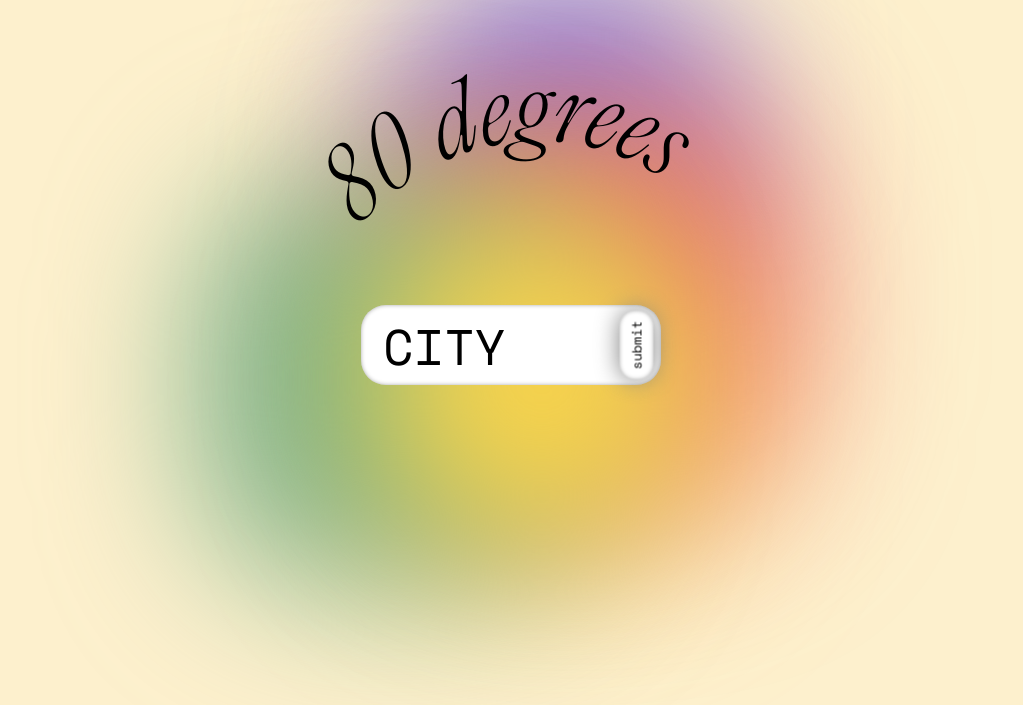
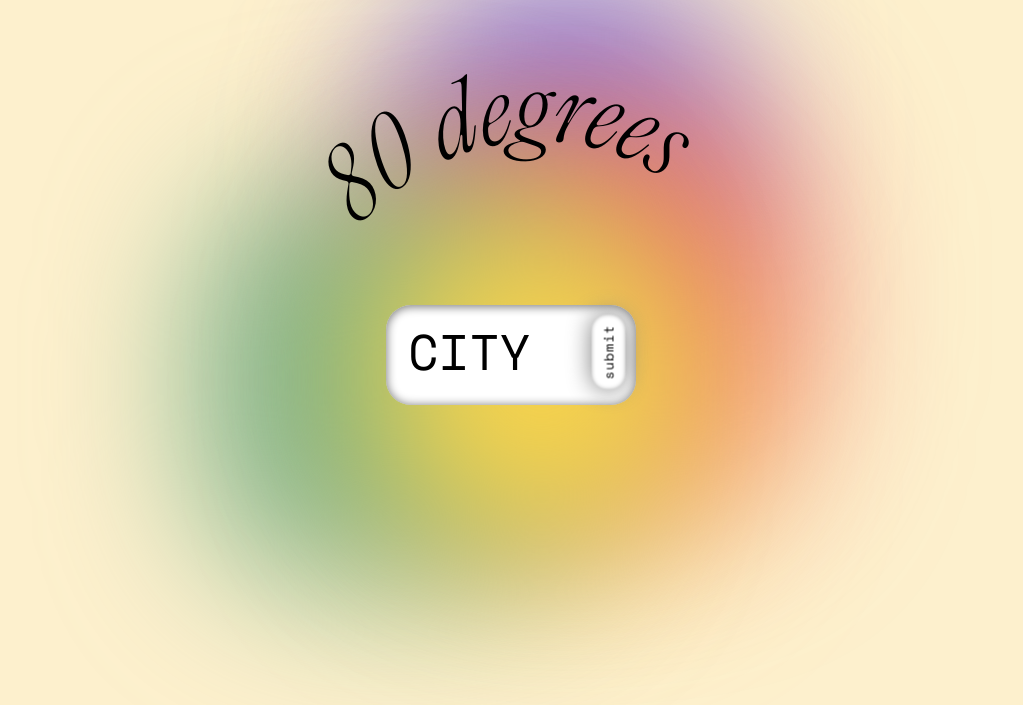
Before and after one commit to jexica-dev/weather-app, a plain HTML site: page index.html in a window 1280 px wide. Shown: the part 95-800 px from the top of the page, without its empty margins (129-1152 px from the left). Drawn offline with nearby package versions, Linux system fonts and the light colour scheme.

Commit message:
updating search bar

```diff
--- a/style.css
+++ b/style.css
@@ -153,12 +153,12 @@ text {
   /* align-items: center; */
   place-items: center;
   margin: 0 auto;
-  width: 300px;
-  height: 80px;
+  width: 250px;
+  height: 100px;
   background-color: white;
   border-radius: 25px;
   border: none;
-  box-shadow: inset gray 0px 0px 5px -1px;
+  box-shadow: inset gray 0px 1px 10px 1px;
 }
 
 .search-input {
@@ -166,11 +166,11 @@ text {
   font-family: "Space Mono", monospace;
   color: black;
   font-size: 50px;
-  width: 235px;
+  width: 200px;
   height: 50px;
   border: none;
   position: absolute;
-  top: 15px;
+  top: 20px;
   left: 20px;
 }
 
@@ -185,11 +185,11 @@ text {
 
 .search-btn {
   font-family: "Space Mono", monospace;
-
+  letter-spacing: 1px;
   transform: rotate(-90deg);
   padding: 7px 10px;
   position: absolute;
-  top: 23px;
+  top: 30px;
   right: -10px;
   border-radius: 15px;
   border: none;
```
